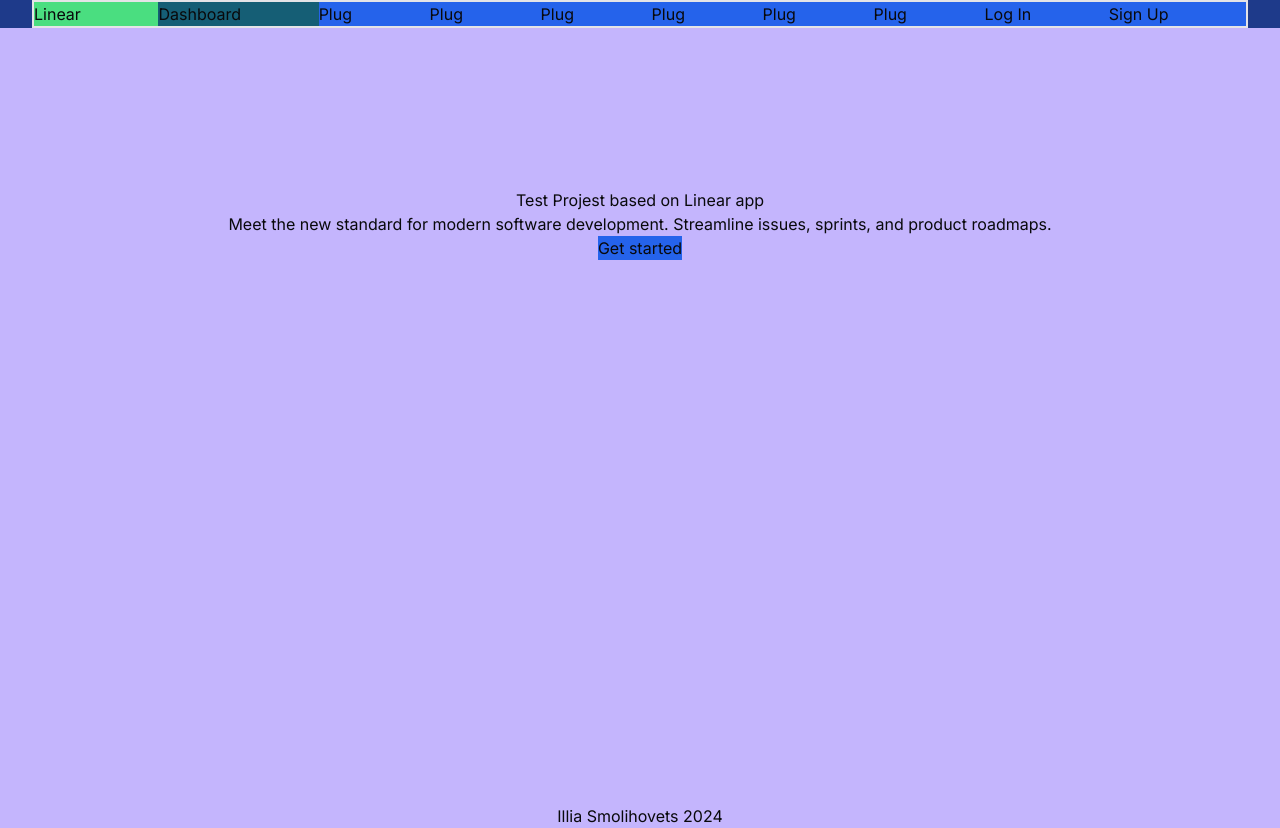
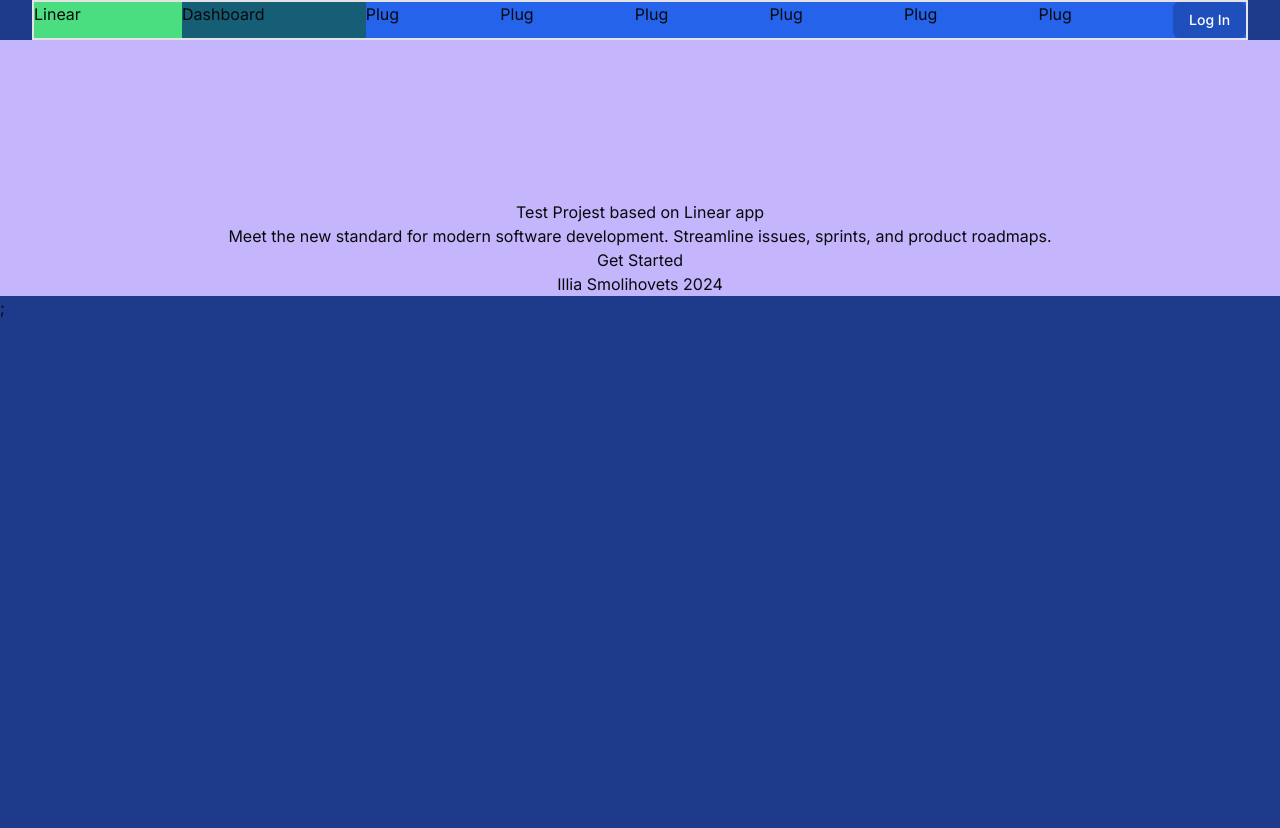
Before and after one commit to code-and-cakes/illia-smolihovets-next-intership, a Next.js app: page / in a window 1280 px wide. After the commit the page ends 800 px from the top, so only its background shows below. Built offline with nearby package versions, Linux system fonts and the light colour scheme.

Commit message:
feat: create modal window, refactoring main oage and auth header

```diff
--- a/src/app/layout.tsx
+++ b/src/app/layout.tsx
@@ -1,4 +1,4 @@
-import { Header } from "@/components/general/Header";
+import AuthLayout from "@/components/general/AuthLayout";
 import { cn } from "@/lib/utils";
 import { Inter } from "next/font/google";
 import "./globals.css";
@@ -17,8 +17,7 @@ export default function Layout({ children }: { children: React.ReactNode }) {
           inter.variable
         )}
       >
-        <Header backgroundColor="bg-blue-600" />
-        {children}
+        <AuthLayout>{children}</AuthLayout>
       </body>
     </html>
   );
--- a/src/app/page.tsx
+++ b/src/app/page.tsx
@@ -1,4 +1,4 @@
-import Link from "next/link";
+"use client";
 
 export default function Home() {
   return (
@@ -9,9 +9,13 @@ export default function Home() {
           Meet the new standard for modern software development. Streamline
           issues, sprints, and product roadmaps.
         </div>
-        <Link href="/#">
-          <button className="bg-blue-600">Get started</button>
-        </Link>
+        <button
+          onClick={() => {
+            console.log("ToDo open auth modal");
+          }}
+        >
+          Get Started
+        </button>
       </div>
       <div className="">Illia Smolihovets 2024</div>
     </div>
--- /dev/null
+++ b/src/components/general/AuthForm.tsx
@@ -0,0 +1,10 @@
+export default function AuthForm() {
+  return (
+    <div className="mt-2">
+      <p className="text-sm text-gray-500">Username:</p>
+      <input></input>
+      <p className="text-sm text-gray-500">Password:</p>
+      <input type="password"></input>
+    </div>
+  );
+}
--- /dev/null
+++ b/src/components/general/AuthLayout.tsx
@@ -0,0 +1,32 @@
+"use client";
+
+import AuthModal from "@/components/general/AuthModal";
+import { Header } from "@/components/general/Header";
+import React, { useState } from "react";
+
+type AuthLayoutProps = {
+  children: React.ReactNode;
+};
+
+export default function AuthLayout(props: AuthLayoutProps) {
+  const [open, setOpen] = useState(false);
+
+  const handleOpen = () => {
+    setOpen(true);
+  };
+
+  const handleClose = () => {
+    setOpen(false);
+  };
+
+  const handeAction = () => {
+    console.log("action");
+  };
+  return (
+    <div>
+      <Header onAuth={handleOpen} backgroundColor="bg-blue-600" />
+      {props.children};
+      <AuthModal open={open} onClose={handleClose} onAction={handeAction} />
+    </div>
+  );
+}
--- /dev/null
+++ b/src/components/general/AuthModal.tsx
@@ -0,0 +1,23 @@
+import AuthForm from "@/components/general/AuthForm";
+import Modal from "@/components/ui/Modal";
+
+type AuthModalProps = {
+  open: boolean;
+  onClose: () => void;
+  onAction: () => void;
+};
+
+export default function AuthModal(props: AuthModalProps) {
+  return (
+    <Modal
+      title="Login to your account"
+      actionButtonTitle="Log In"
+      className="grow"
+      open={props.open}
+      onClose={props.onClose}
+      onAction={props.onAction}
+    >
+      <AuthForm />
+    </Modal>
+  );
+}
--- a/src/components/general/Header.tsx
+++ b/src/components/general/Header.tsx
@@ -1,19 +1,24 @@
+"use client";
+
 import { cn } from "@/lib/utils";
 import Link from "next/link";
 
 type HeaderPropsType = {
   backgroundColor?: string;
   height?: string;
+  onAuth: () => void;
 };
 
-export function Header({ backgroundColor = "" }: HeaderPropsType) {
+export function Header(props: HeaderPropsType) {
   return (
     <div
       className={cn(
-        `${backgroundColor} mx-8 flex flex-auto border-2 border-solid`
+        `${props.backgroundColor} mx-8 flex flex-auto border-2 border-solid`
       )}
     >
-      <div className="grow bg-green-400">Linear</div>
+      <Link href="/" className="grow bg-green-400">
+        Linear
+      </Link>
       <Link href="/dashboard" className="grow bg-cyan-800">
         Dashboard
       </Link>
@@ -23,8 +28,13 @@ export function Header({ backgroundColor = "" }: HeaderPropsType) {
       <div className="grow">Plug</div>
       <div className="grow">Plug</div>
       <div className="grow">Plug</div>
-      <div className="grow">Log In</div>
-      <div className="grow">Sign Up</div>
+      <button
+        type="button"
+        onClick={props.onAuth}
+        className="rounded-md bg-black/20 px-4 py-2 text-sm font-medium text-white hover:bg-black/30 focus:outline-none focus-visible:ring-2 focus-visible:ring-white/75"
+      >
+        Log In
+      </button>
     </div>
   );
 }
--- /dev/null
+++ b/src/components/ui/Modal.tsx
@@ -0,0 +1,67 @@
+"use client";
+
+import { Dialog, Transition } from "@headlessui/react";
+import React, { Fragment } from "react";
+
+type ModalPropsType = {
+  children: React.ReactNode;
+  className?: string;
+  actionButtonTitle: string;
+  title: string;
+  open: boolean;
+  onClose: () => void;
+  onAction: () => void;
+};
+
+export default function Modal(props: ModalPropsType) {
+  return (
+    <Transition appear show={props.open} as={Fragment}>
+      <Dialog as="div" className="relative z-10" onClose={props.onClose}>
+        <Transition.Child
+          as={Fragment}
+          enter="ease-out duration-300"
+          enterFrom="opacity-0"
+          enterTo="opacity-100"
+          leave="ease-in duration-200"
+          leaveFrom="opacity-100"
+          leaveTo="opacity-0"
+        >
+          <div className="fixed inset-0 bg-black/25" />
+        </Transition.Child>
+
+        <div className="fixed inset-0 overflow-y-auto">
+          <div className="flex min-h-full items-center justify-center p-4 text-center">
+            <Transition.Child
+              as={Fragment}
+              enter="ease-out duration-300"
+              enterFrom="opacity-0 scale-95"
+              enterTo="opacity-100 scale-100"
+              leave="ease-in duration-200"
+              leaveFrom="opacity-100 scale-100"
+              leaveTo="opacity-0 scale-95"
+            >
+              <Dialog.Panel className="w-full max-w-md overflow-hidden rounded-2xl bg-white p-6 text-left align-middle shadow-xl transition-all">
+                <Dialog.Title
+                  as="h3"
+                  className="text-lg font-medium leading-6 text-gray-900"
+                >
+                  Login to my accout
+                </Dialog.Title>
+                {props.children}
+                <div className="mt-4">
+                  <button
+                    type="button"
+                    className="inline-flex justify-center rounded-md border border-transparent bg-blue-100 px-4 py-2 text-sm font-medium text-blue-900 hover:bg-blue-200 focus:outline-none focus-visible:ring-2 focus-visible:ring-blue-500 focus-visible:ring-offset-2"
+                    onClick={props.onAction}
+                  >
+                    {props.actionButtonTitle}
+                  </button>
+                </div>
+              </Dialog.Panel>
+            </Transition.Child>
+          </div>
+        </div>
+      </Dialog>
+    </Transition>
+  );
+}
```
Also changed, not shown: src/components/general/AppLayout.tsx (added), 2 other files (tests, documents, lock files or other folders).
